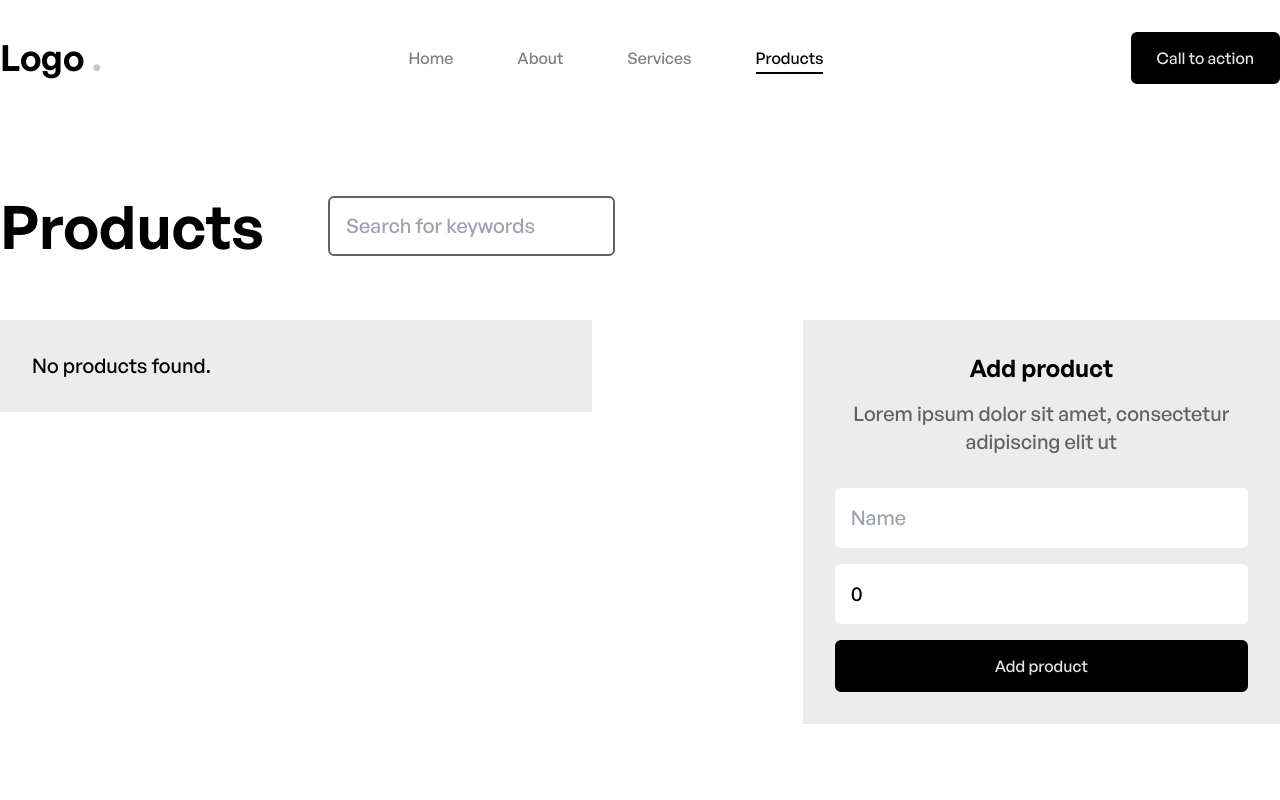
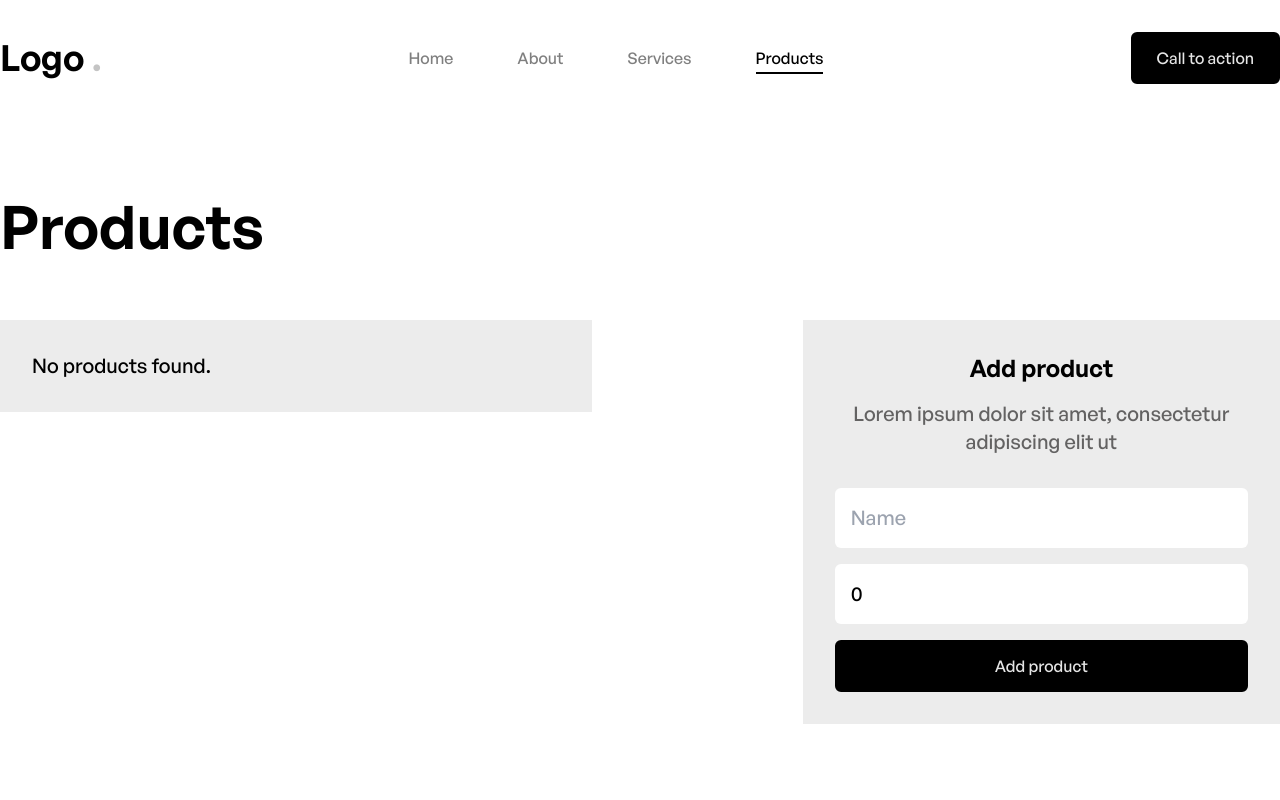
Before and after one commit to aj-abad/outliant-assessment, a Nuxt app: page /products in a window 1280 px wide. Shown: the top 800 px of the page. Built offline with nearby package versions, Linux system fonts and the light colour scheme.

Commit message:
Moved search bar

```diff
--- a/pages/products.vue
+++ b/pages/products.vue
@@ -1,14 +1,10 @@
 <template>
   <main class="custom-container py-20">
     <header class="grid grid-cols-12 gap-24 mb-16">
-      <div class="col-span-6">
+      <div class="col-span-12 lg:col-span-6">
         <div class="flex align-baseline">
           <h1 class="text-6xl mr-16 font-semibold">Products</h1>
-          <input
-            type="text"
-            class="block grow border-2 border-low-emphasis rounded-md outline-none text-xl px-4 py-2 font-medium"
-            placeholder="Search for keywords"
-            aria-label="Search for keywords" />
+          <div class="contents" id="product-search-teleport"></div>
         </div>
       </div>
     </header>
```
